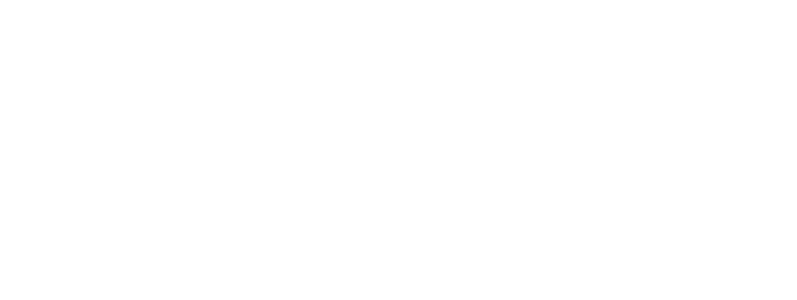
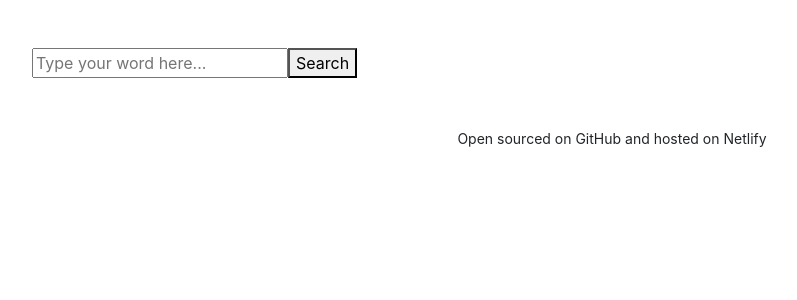
Before and after one commit to delialo/dictionary-project, a React (Create React App) app: page / in a window 1280 px wide. Shown: the top 300 px of the page, without its empty margins (28-825 px from the left). Built offline with nearby package versions, Linux system fonts and the light colour scheme.

Commit message:
Initial search engine

```diff
--- a/src/App.js
+++ b/src/App.js
@@ -1,9 +1,16 @@
 import "./App.css";
+import Dictionary from "./Dictionary";
 
 function App() {
   return (
     <div className="App">
       <header className="App-header"></header>
+      <main className="container m-5">
+        <Dictionary />
+      </main>
+      <footer className="text-center m-3">
+        <small>Open sourced on GitHub and hosted on Netlify</small>
+      </footer>
     </div>
   );
 }
--- /dev/null
+++ b/src/Dictionary.js
@@ -0,0 +1,28 @@
+import React, { useState } from "react";
+
+export default function Dictionary() {
+  let [keyword, setKeyword] = useState("");
+
+  function search(event) {
+    event.preventDefault();
+    alert(`Searching for ${keyword}...`);
+  }
+
+  function handleKeywordChange(event) {
+    setKeyword(event.target.value);
+  }
+
+  return (
+    <div>
+      <form onSubmit={search}>
+        <input
+          type="search"
+          onChange={handleKeywordChange}
+          placeholder="Type your word here..."
+          autofocus={true}
+        />
+        <button type="submit">Search</button>
+      </form>{" "}
+    </div>
+  );
+}
```
